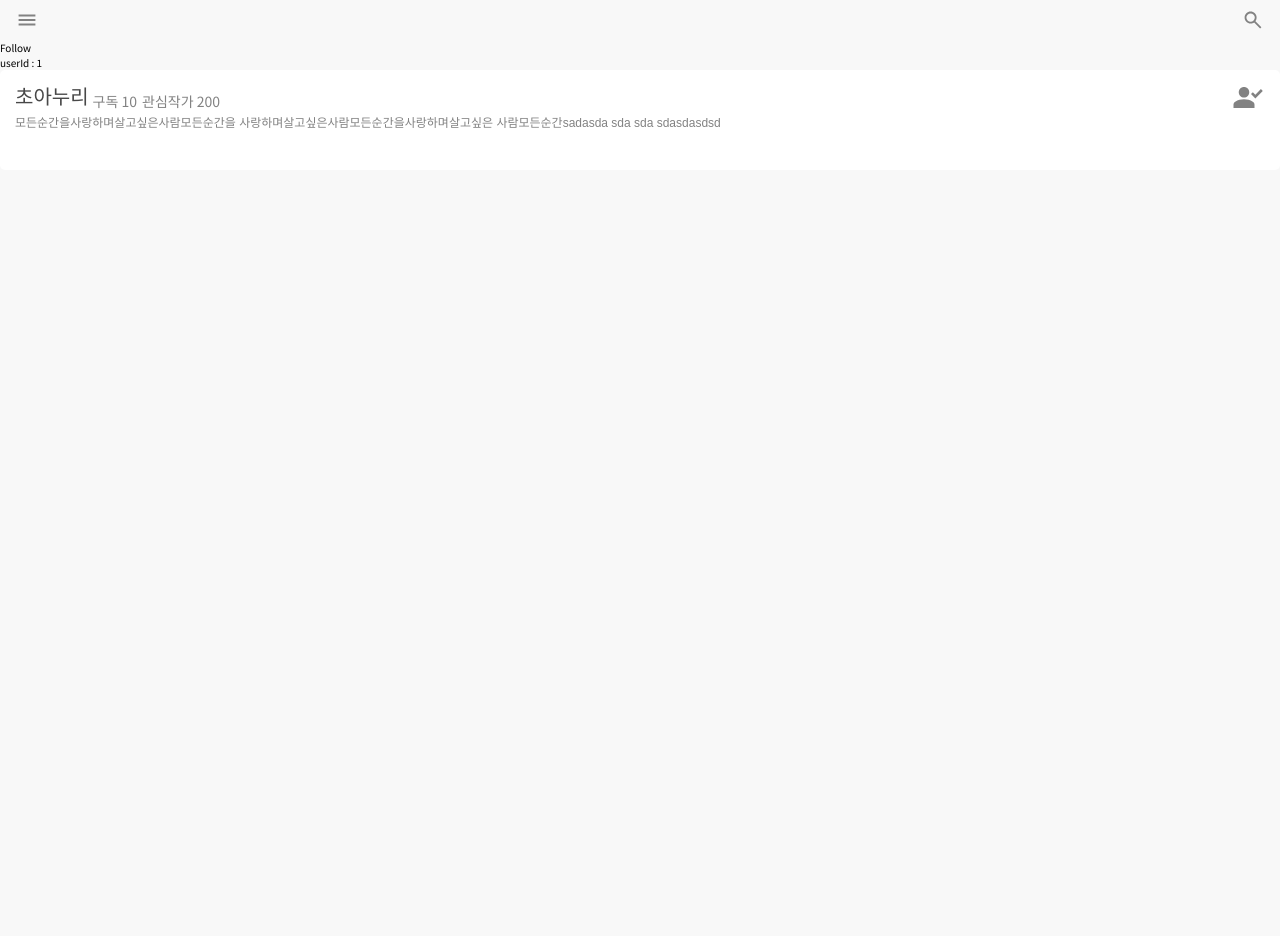
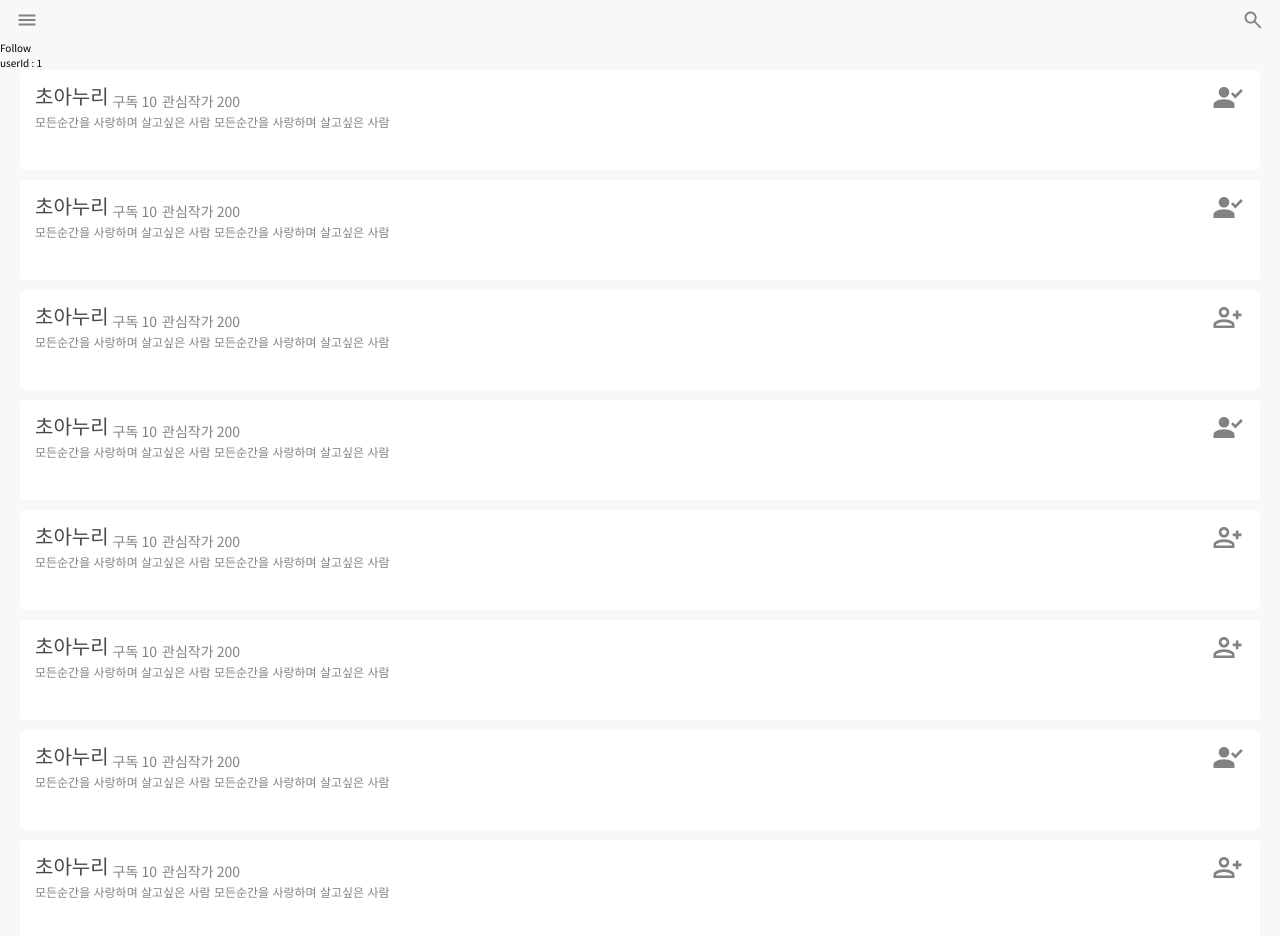
Before and after one commit to WordBlossom/WordSeed, a Next.js app in the folder front/: page /follow/1 in a window 1280 px wide. Shown: the top 936 px of the page. Before the commit the page ends 800 px from the top, so only its background shows below. Built offline with nearby package versions, Linux system fonts and the light colour scheme; no server answers.

Commit message:
#31 구현 - ArtistCardList Component 구현

```diff
--- a/front/src/app/follow/[user_id]/page.tsx
+++ b/front/src/app/follow/[user_id]/page.tsx
@@ -1,4 +1,79 @@
-import { ArtistCard } from "@/components";
+import { ArtistCardList } from "@/components";
+
+const fakeDatas = [
+  {
+    userId: 1,
+    userName: "초아누리",
+    userDecp:
+      "모든순간을 사랑하며 살고싶은 사람 모든순간을 사랑하며 살고싶은 사람",
+    recvCnt: 10,
+    sendCnt: 200,
+    subscribed: true,
+  },
+  {
+    userId: 2,
+    userName: "초아누리",
+    userDecp:
+      "모든순간을 사랑하며 살고싶은 사람 모든순간을 사랑하며 살고싶은 사람",
+    recvCnt: 10,
+    sendCnt: 200,
+    subscribed: true,
+  },
+  {
+    userId: 3,
+    userName: "초아누리",
+    userDecp:
+      "모든순간을 사랑하며 살고싶은 사람 모든순간을 사랑하며 살고싶은 사람",
+    recvCnt: 10,
+    sendCnt: 200,
+    subscribed: false,
+  },
+  {
+    userId: 4,
+    userName: "초아누리",
+    userDecp:
+      "모든순간을 사랑하며 살고싶은 사람 모든순간을 사랑하며 살고싶은 사람",
+    recvCnt: 10,
+    sendCnt: 200,
+    subscribed: true,
+  },
+  {
+    userId: 5,
+    userName: "초아누리",
+    userDecp:
+      "모든순간을 사랑하며 살고싶은 사람 모든순간을 사랑하며 살고싶은 사람",
+    recvCnt: 10,
+    sendCnt: 200,
+    subscribed: false,
+  },
+  {
+    userId: 6,
+    userName: "초아누리",
+    userDecp:
+      "모든순간을 사랑하며 살고싶은 사람 모든순간을 사랑하며 살고싶은 사람",
+    recvCnt: 10,
+    sendCnt: 200,
+    subscribed: false,
+  },
+  {
+    userId: 7,
+    userName: "초아누리",
+    userDecp:
+      "모든순간을 사랑하며 살고싶은 사람 모든순간을 사랑하며 살고싶은 사람",
+    recvCnt: 10,
+    sendCnt: 200,
+    subscribed: true,
+  },
+  {
+    userId: 8,
+    userName: "초아누리",
+    userDecp:
+      "모든순간을 사랑하며 살고싶은 사람 모든순간을 사랑하며 살고싶은 사람",
+    recvCnt: 10,
+    sendCnt: 200,
+    subscribed: false,
+  },
+];
 
 export default function Follow({ params }: { params: { user_id: string } }) {
   const userId = params.user_id;
@@ -6,14 +81,7 @@ export default function Follow({ params }: { params: { user_id: string } }) {
     <>
       <h1>Follow</h1>
       <h2>userId : {userId}</h2>
-      <ArtistCard
-        userId={1}
-        userName="초아누리"
-        userDecp="모든순간을사랑하며살고싶은사람모든순간을 사랑하며살고싶은사람모든순간을사랑하며살고싶은 사람모든순간sadasda sda sda sdasdasdsd"
-        recvCnt={10}
-        sendCnt={200}
-        subscribed={true}
-      />
+      <ArtistCardList datas={fakeDatas} />
     </>
   );
 }
--- /dev/null
+++ b/front/src/components/ArtistCardList/ArtistCardList.module.scss
@@ -0,0 +1,5 @@
+.container {
+  display: flex;
+  flex-direction: column;
+  padding: 0 2rem;
+}
--- /dev/null
+++ b/front/src/components/ArtistCardList/ArtistCardList.tsx
@@ -0,0 +1,33 @@
+import { ArtistCard } from "..";
+import styles from "./ArtistCardList.module.scss";
+
+type ArtistCardProps = {
+  userId: number;
+  userName: string;
+  userDecp: string;
+  recvCnt: number;
+  sendCnt: number;
+  subscribed: boolean;
+};
+
+type ArtistCardListProps = {
+  datas: ArtistCardProps[];
+};
+
+export default function ArtistCardList({ datas }: ArtistCardListProps) {
+  return (
+    <div className={styles.container}>
+      {datas.map((data) => (
+        <ArtistCard
+          key={data.userId}
+          userId={data.userId}
+          userName={data.userName}
+          userDecp={data.userDecp}
+          recvCnt={data.recvCnt}
+          sendCnt={data.sendCnt}
+          subscribed={data.subscribed}
+        />
+      ))}
+    </div>
+  );
+}
--- a/front/src/components/index.ts
+++ b/front/src/components/index.ts
@@ -2,3 +2,4 @@ export { default as Icon } from "./Icon/Icon";
 export { default as WordSeed } from "./WordSeed/WordSeed";
 export { default as WordSeedList } from "./WordSeedList/WordSeedList";
 export { default as ArtistCard } from "./ArtistCard/ArtistCard";
+export { default as ArtistCardList } from "./ArtistCardList/ArtistCardList";
```
